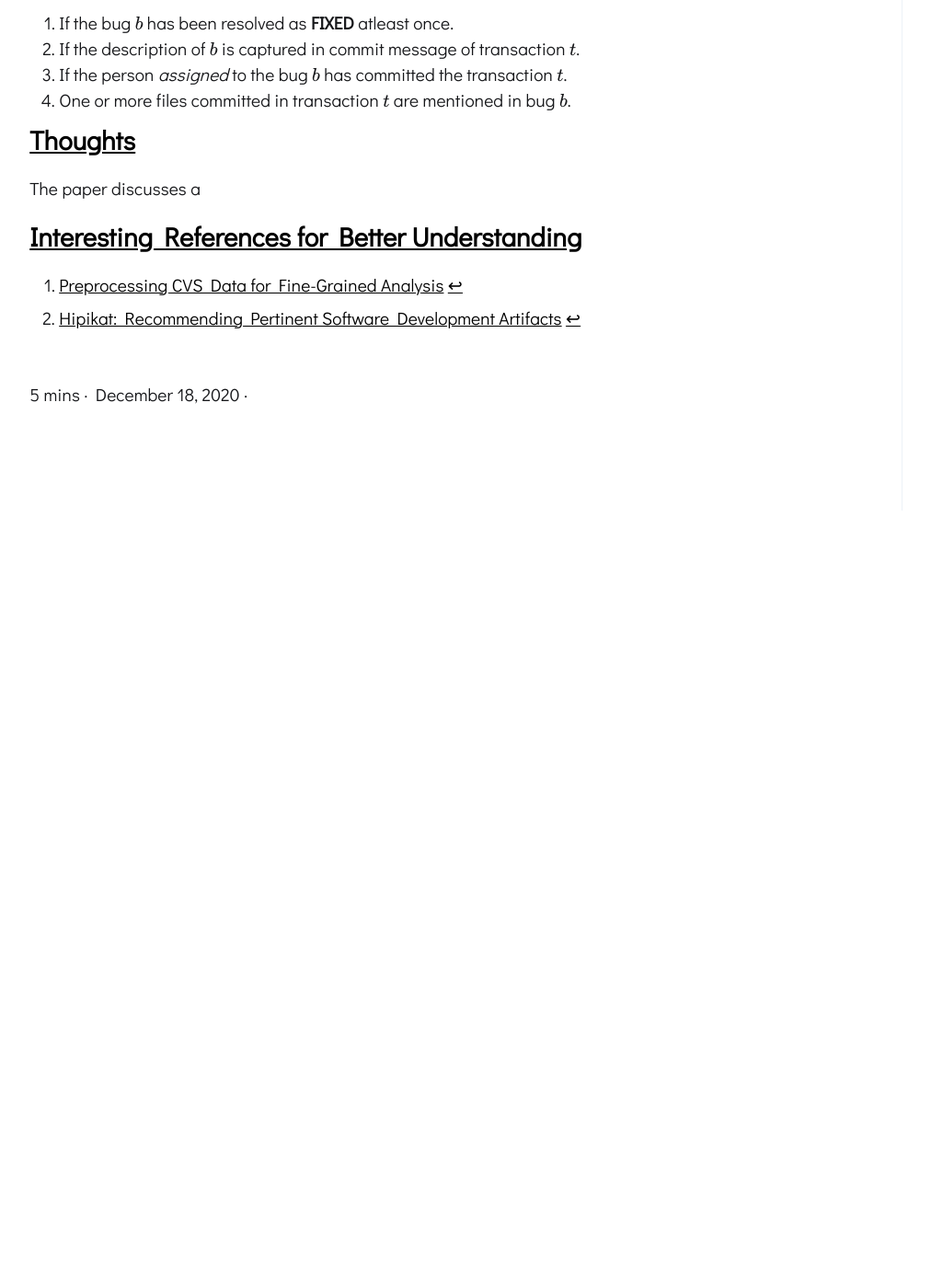
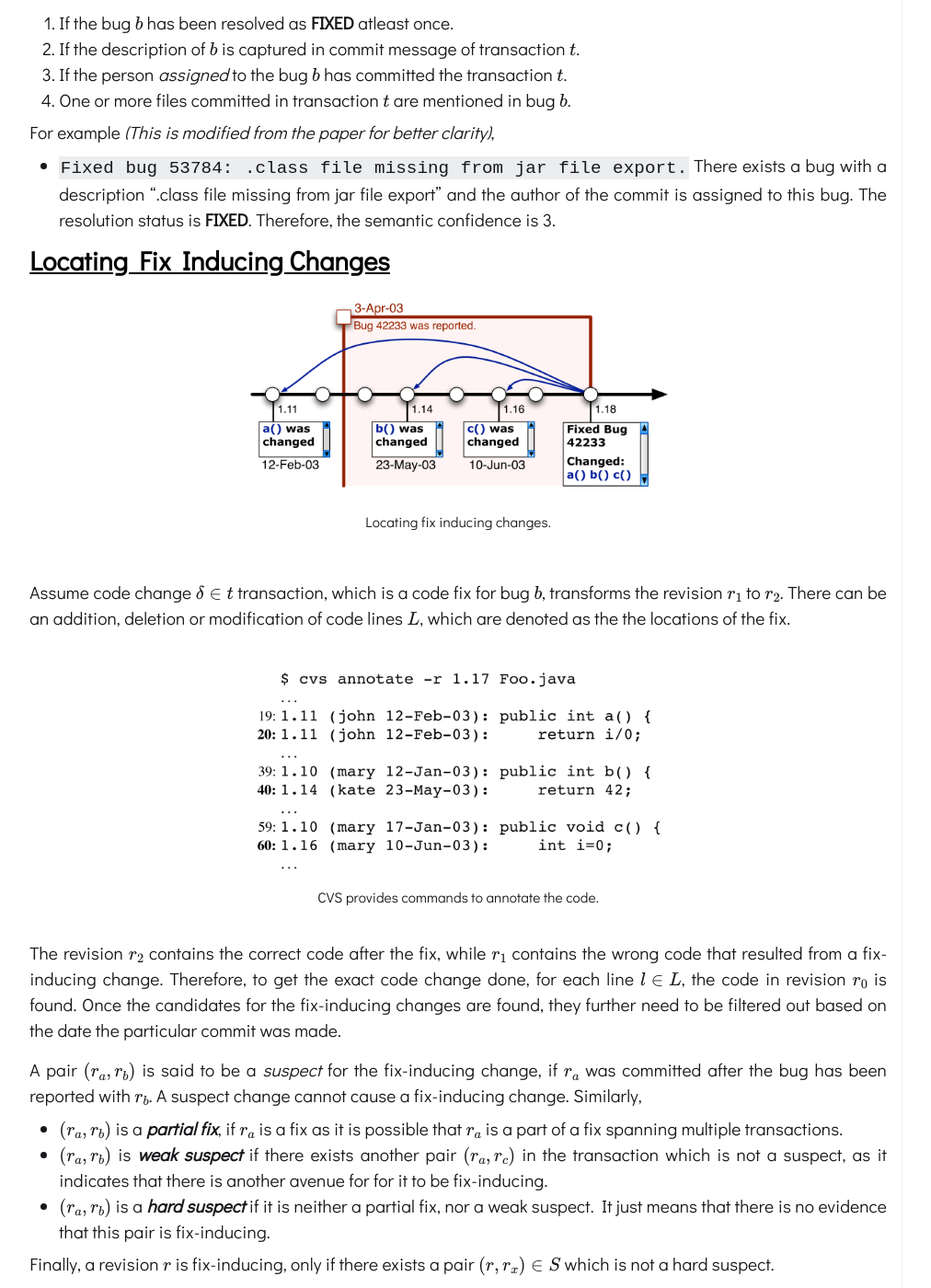
Before and after one commit to avinashbhat/avinashbhat.github.io, a Jekyll site: the page built from _posts/2020-12-18-szz.md, in a window 1280 px wide and 1400 px high, scrolled down 2893 px. Shown: the whole window at 92% size, without its empty margins (203-1215 px from the left). Built offline with Jekyll 4.4.1, drawn with Linux system fonts in a browser that asks for light colours; formulas are drawn with MathJax 3; comment, search, counter and statistics services are not loaded; before the commit the page ends 3472 px from its top, so only the background shows below that; some of the changed text lies outside the part shown.

Commit message:
Completed SZZ

```diff
--- a/_posts/2020-12-18-szz.md
+++ b/_posts/2020-12-18-szz.md
@@ -27,6 +27,7 @@ What your tech lead says not to commit on a Friday, he is backed by research and
 
 ## [Abstract](#abstract)
 Sometimes the code changes that developers make further induce bugs which need fixes. This paper provides a mechanism to locate such code changes and further inspects the patterns between such fix-inducing changes and the size of the commit and the day when the commit was made.
+<br>
 
 ## [Introduction](#introduction)
 Software development never really goes in a straight line. There is always a possibility that a commit leads to a bug. SZZ is one such algorithm that tries to detect those changes that caused a bug. The algorithm can be intuitively described as follows.
@@ -39,6 +40,7 @@ This is definitely of interest, because one does not really want to induce a bug
 - **To identify the possibility of errors in a code base.** We can identify on an average how likely a change is fix-inducing.
 - **To filter out problematic changes.** Any future analysis, need not take the fix-inducing change into account.
 - **To improve guidance along related changes.** Usually, the fix-inducing commit is a part of set of commits that are a part of a feature. While describing the feature, the fix-inducing commits need not be included.
+<br>
 
 ## [Data Collection](#dc)
 The data required to analyse the commits comes from the version control systems like CVS and bug tracking systems like Bugzilla.
@@ -86,9 +88,71 @@ Semantic analysis leverages the metadata captured in the bug report. The semanti
 3. If the person *assigned* to the bug $$b$$ has committed the transaction $$t$$.
 4. One or more files committed in transaction $$t$$ are mentioned in bug $$b$$.
 
+For example *(This is modified from the paper for better clarity)*,
+- `Fixed bug 53784: .class file missing from jar file export.` There exists a bug with a description ".class file missing from jar file export" and the author of the commit is assigned to this bug. The resolution status is **FIXED**. Therefore, the semantic confidence is 3.
+<br>
 
-## [Thoughts](#thoughts)
-The paper discusses a
+## [Locating Fix Inducing Changes](lfic)
+
+<div style="text-align:center;">
+<img style="width:50%" alt="Associating a commit with a bug." src="{{site.baseurl}}/assets/images/2020-12-18-03.png"/>
+</div>
+<div style="width:484px height:319px; font-size:80%; text-align:center;">
+Locating fix inducing changes.
+</div>
+<br>
+
+Assume code change $$\delta \in t$$ transaction, which is a code fix for bug $$b$$, transforms the revision $$r_{1}$$ to $$r_{2}$$. There can be an addition, deletion or modification of code lines $$L$$, which are denoted as the the locations of the fix.
+<br><br>
+<div style="text-align:center;">
+<img style="width:50%" alt="Getting the lines of change from a commit." src="{{site.baseurl}}/assets/images/2020-12-18-04.png"/>
+</div>
+<div style="width:484px height:319px; font-size:80%; text-align:center;">
+CVS provides commands to annotate the code.
+</div>
+<br>
+The revision $$r_{2}$$ contains the correct code after the fix, while $$r_{1}$$ contains the wrong code that resulted from a fix-inducing change. Therefore, to get the exact code change done, for each line $$l \in L$$, the code in revision $$r_{0}$$ is found. Once the candidates for the fix-inducing changes are found, they further need to be filtered out based on the date the particular commit was made.
+
+A pair $$(r_{a}, r_{b})$$ is said to be a *suspect* for the fix-inducing change, if $$r_{a}$$ was committed after the bug has been reported with $$r_{b}$$. A suspect change cannot cause a fix-inducing change. Similarly,
+- $$(r_{a}, r_{b})$$ is a ***partial fix***, if $$r_{a}$$ is a fix as it is possible that $$r_{a}$$ is a part of a fix spanning multiple transactions.
+- $$(r_{a}, r_{b})$$ is ***weak suspect*** if there exists another pair $$(r_{a}, r_{c})$$ in the transaction which is not a suspect, as it indicates that there is another avenue for for it to be fix-inducing.
+- $$(r_{a}, r_{b})$$ is a ***hard suspect*** if it is neither a partial fix, nor a weak suspect. It just means that there is no evidence that this pair is fix-inducing.
+
+Finally, a revision $$r$$ is fix-inducing, only if there exists a pair $$(r, r_{x}) \in S$$ which is not a hard suspect.
+
+As an extension, a transaction $$t$$ is fix-inducing if it contains a fix-inducing revision.
+
+## [Results](#results)
+Authors experiment with the codebases of Mozilla and Eclipse, and observe similar trends on analysing both the codebases.
+
+1. Fix-inducing changes are larger, roughly three-times, compared to the non fix-inducing changes.
+    <br><br>
+    <div style="text-align:center;">
+    <img style="width:50%" alt="Getting the lines of change from a commit." src="{{site.baseurl}}/assets/images/2020-12-18-05.png"/>
+    </div>
+    <div style="width:484px height:319px; font-size:80%; text-align:center;">
+    Relationship between fix-inducing transaction and its size.
+    </div>
+    <br>
+
+    We can infer that larger the committed code chunk, higher the possibility of it being a fix-inducing code. This can also be interpreted as since there are lot of changed code lines, there is more surface for the error to creep in, which in turn makes the code fix-inducing.
+2. On comparing the fix-inducing commits with respect to time, it is seen that there is a higher    possibility of a code being fix-inducing if it is committed on Fridays or weekends.
+    <br><br>
+    <div style="text-align:center;">
+    <img style="width:50%" alt="Getting the lines of change from a commit." src="{{site.baseurl}}/assets/images/2020-12-18-06.png"/>
+    </div>
+    <div style="width:484px height:319px; font-size:80%; text-align:center;">
+    Relationship between fix-inducing transaction and commited day.
+    </div>
+    <br>
+
+This can also be due to the fact that most developers try to commit their work before the weekend, and resume it from the following week.
+## [Conclusion](#conclusion)
+The paper proves that the relationship between the bug archive and code repository can lead to interesting results, and every project can be independently diagnosed with any such relationship and administered better. The two results that are described in the paper are only a subset of several insights that can be hypothesised from data gathered from the algorithm. Authors also mention that such relationships can be extracted between the code modules and the developer group which can further aid the project manager or the tech lead to devise a better strategy towards commits and code reviews.
+
+Definitely, visualizations on these results will help non technical people understand their team better.
+
+Primary topic interest in the paper is the SZZ algorithm which is relevant even after 15 years. The advent of hash based version control system like Git can probably make the grouping of the commits into a transaction easier to model while compared to CVS.
 
 ## [Interesting References for Better Understanding](#references)
 [^1]: [Preprocessing CVS Data for Fine-Grained Analysis](http://2004.msrconf.org/papers/Zimmermann.pdf)
```
